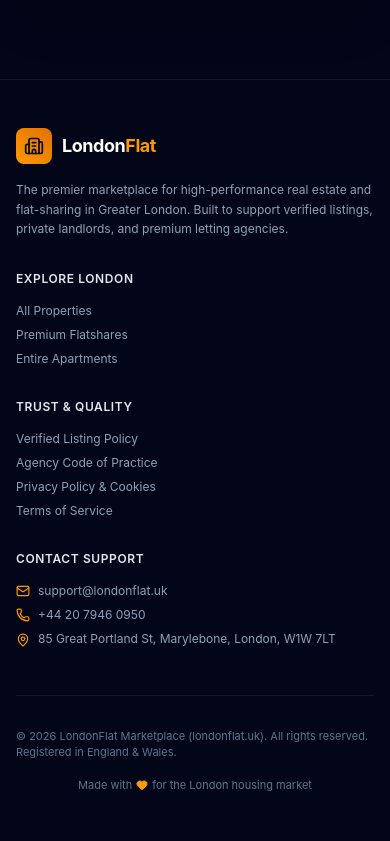
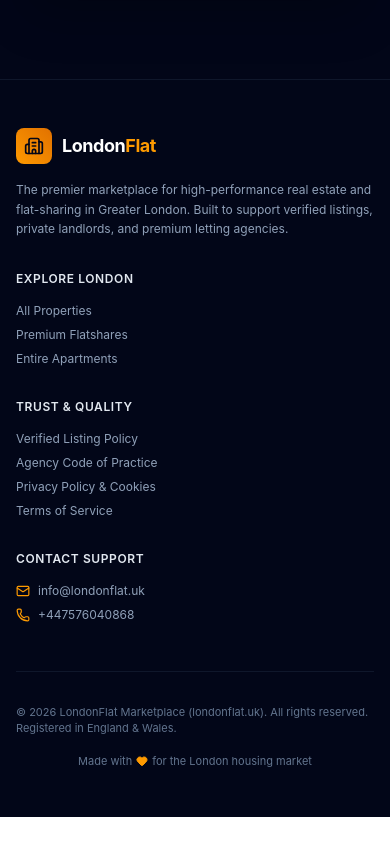
Before and after one commit to maso81923-ux/londonflat, a React (Vite) app: page / in a window 390 px wide. Shown: the part 5452-6293 px from the top of the page. After the commit the page ends 6269 px from the top, so only its background shows below. Built offline with nearby package versions, Linux system fonts and the light colour scheme; no server answers; the database is empty.

Commit message:
Update Contact Support: new phone, email, removed address

```diff
--- a/src/components/Footer.tsx
+++ b/src/components/Footer.tsx
@@ -1,5 +1,5 @@
 import React from 'react';
-import { Building2, Mail, Phone, MapPin, Heart } from 'lucide-react';
+import { Building2, Mail, Phone, Heart } from 'lucide-react';
 
 interface FooterProps {
   onNavigate: (view: string) => void;
@@ -89,15 +89,11 @@ export const Footer: React.FC<FooterProps> = ({ onNavigate }) => {
             <ul className="mt-4 space-y-2 text-xs">
               <li className="flex items-center space-x-2">
                 <Mail className="h-3.5 w-3.5 text-amber-500" />
-                <span>support@londonflat.uk</span>
+                <span>info@londonflat.uk</span>
               </li>
               <li className="flex items-center space-x-2">
                 <Phone className="h-3.5 w-3.5 text-amber-500" />
-                <span>+44 20 7946 0950</span>
-              </li>
-              <li className="flex items-start space-x-2">
-                <MapPin className="h-3.5 w-3.5 text-amber-500 shrink-0 mt-0.5" />
-                <span>85 Great Portland St, Marylebone, London, W1W 7LT</span>
+                <span>+447576040868</span>
               </li>
             </ul>
           </div>
```
Also changed, not shown: 2 other files (tests, documents, lock files or other folders).
